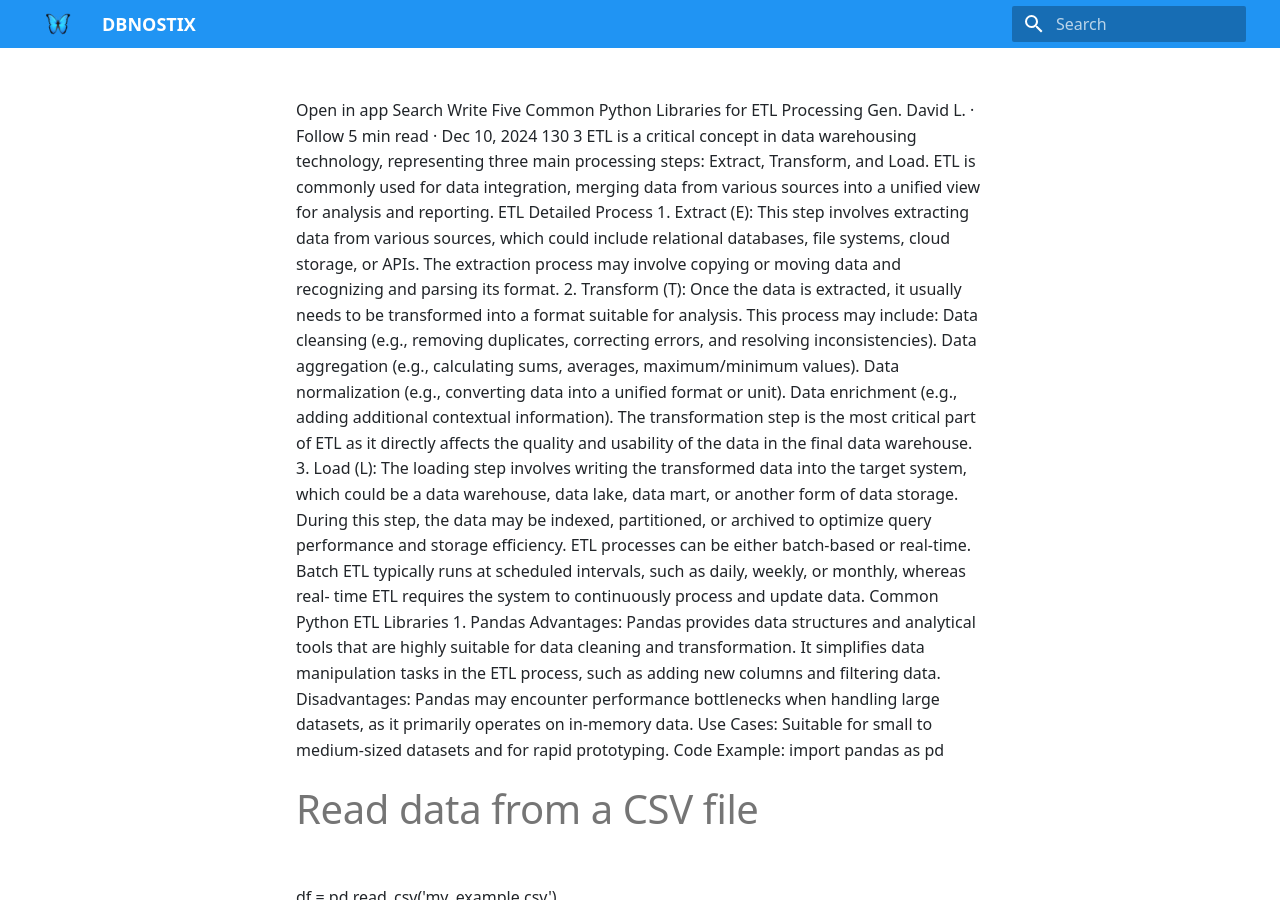
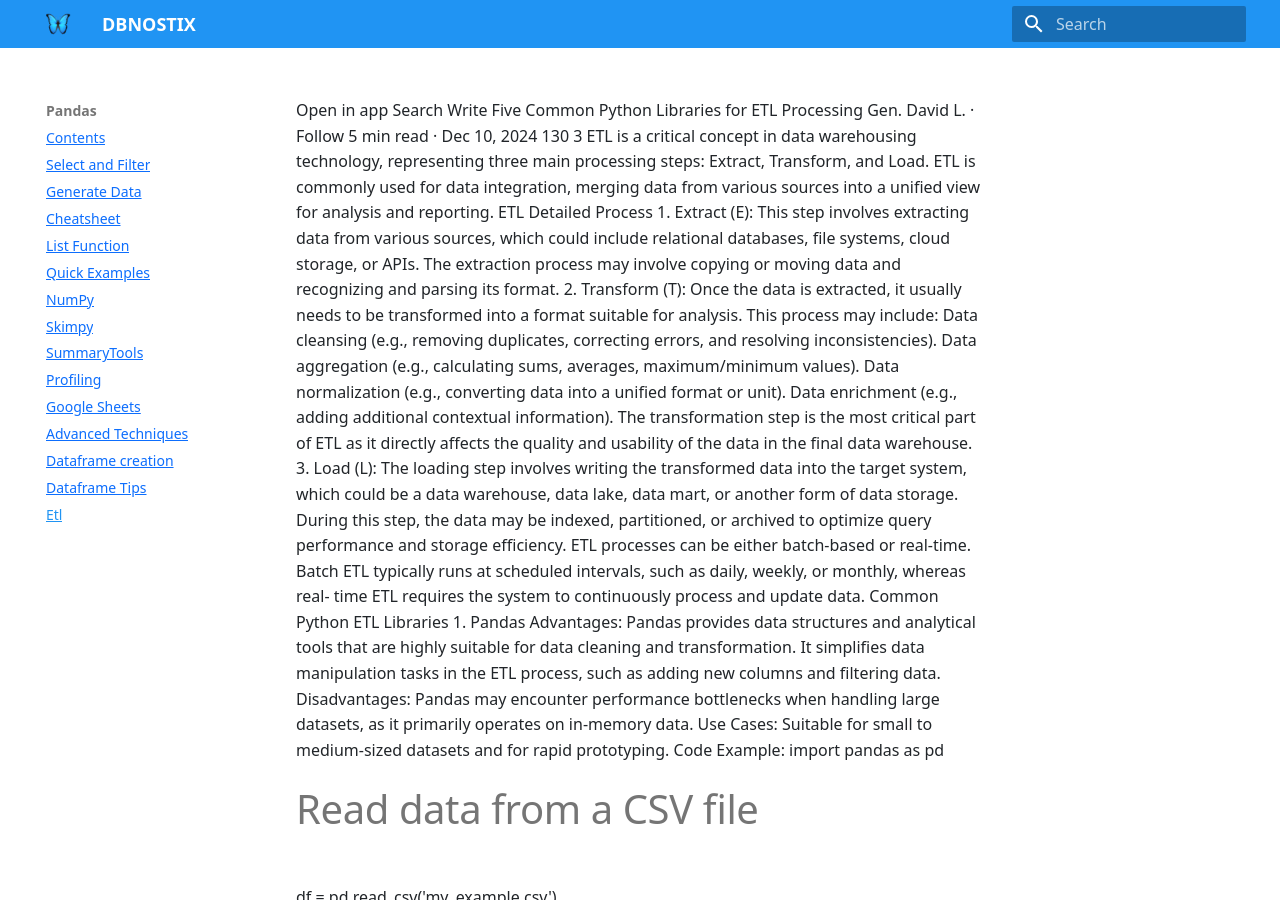
Before and after one commit to blutterfly/dbnostix, an MkDocs documentation site: the page built from docs/pandas/etl.md, in a window 1280 px wide and 900 px high. Built offline with MkDocs 1.6.1 and Material for MkDocs 9.7.7, drawn with Linux system fonts in a browser that asks for light colours; nearby versions of some CDN libraries; part of the change alters nothing that is shown.

Commit message:
Changes to be committed: 	renamed:    docs/cloud_services/oracle_cloud.md -> docs/cloud/oracle_cloud.md 	renamed:    docs/pandas/15_Extract_Transform_Load.md -> docs/pandas/etl.md 	modified:   mkdocs.yml 	renamed:    docs/index_fancy.md -> zdocs/index_fancy.md 	renamed:    docs/index_v1.md -> zdocs/index_v1.md

```diff
--- a/mkdocs.yml
+++ b/mkdocs.yml
@@ -48,6 +48,7 @@ nav:
       - dbnostix/about.md
       - dbnostix/contact.md
       - dbnostix/services.md
+      - dbnostix/help.md
   - Services:
       - services/database_infrastructure.md
       - services/data_science.md
@@ -78,6 +79,8 @@ nav:
       - python/pandas.md
       - python/yfinance.md
       - python/best_practice.md
+      - python/f_strings.md
+      - python/list_function.md
   - Pandas:
       - pandas/contents.md
       - pandas/select_filter.md
@@ -93,6 +96,7 @@ nav:
       - pandas/advanced_techniques.md
       - pandas/dataframe_creation.md
       - pandas/dataframe_tips.md
+      - pandas/etl.md
   - AlgoTrade:
       - algotrade/algotrade.md
       - algotrade/extract.md
@@ -101,12 +105,18 @@ nav:
   - Options:
       - options/contents.md
       - options/strangle_strategy.md
+  - AI:
+      - ai/mcp_ollama_build.md
+      - ai/mcp_server_build.md
+  - Cloud:
+      - cloud/oracle_cloud.md
   - Database:
       - database/database.md
       - database/db2.md
       - database/postgresql.md
       - database/duckdb.md
       - database/duckdb_motherduck.md
+      - database/duckdb_intro.md
   - MkDocs:
       - mkdocs/mkdocs.md
       - mkdocs/admonitions.md
```
Also changed, not shown: docs/cloud/oracle_cloud.md (renamed from docs/cloud_services/oracle_cloud.md), docs/pandas/etl.md (renamed from docs/pandas/15_Extract_Transform_Load.md), zdocs/index_fancy.md (renamed from docs/index_fancy.md), zdocs/index_v1.md (renamed from docs/index_v1.md).
